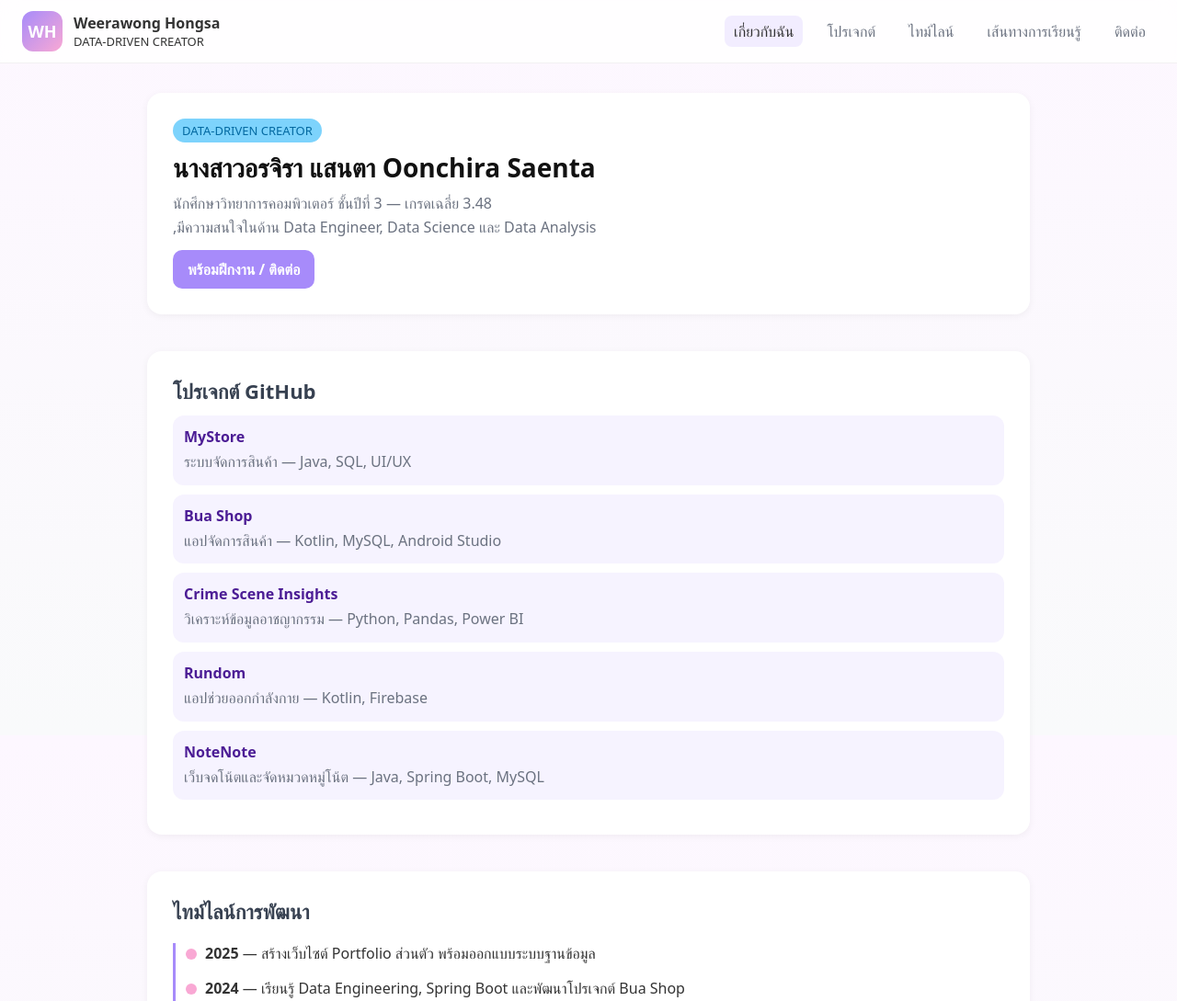
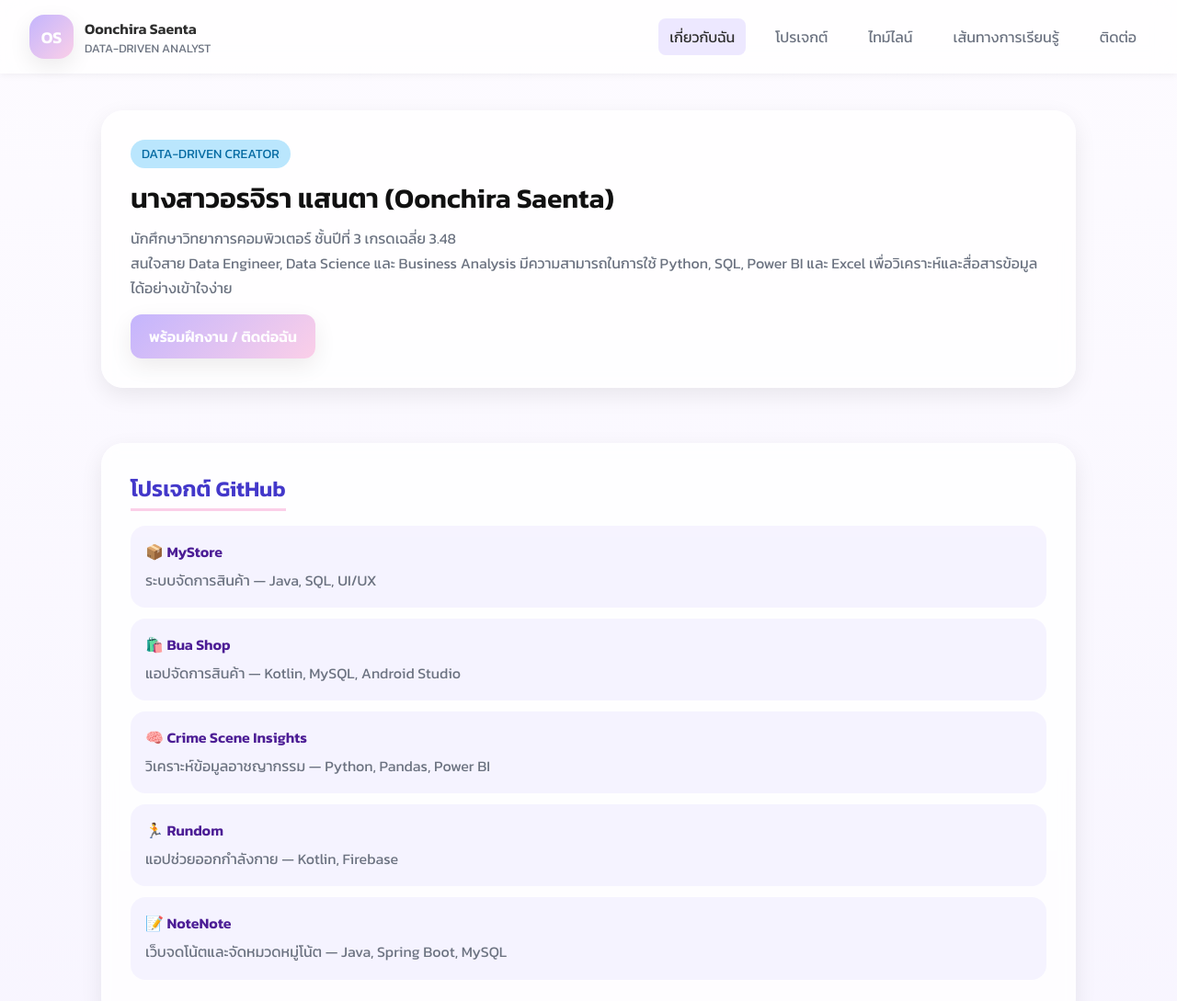
Before and after one commit to first88-jj/oonchira.github.io, a plain HTML site: page index.html in a window 1280 px wide. Shown: the top 1089 px of the page at 92% size. Drawn offline with Linux system fonts and the light colour scheme.

Commit message:
Update index.html

```diff
--- a/index.html
+++ b/index.html
@@ -3,71 +3,74 @@
 <head>
   <meta charset="utf-8">
   <meta name="viewport" content="width=device-width,initial-scale=1">
-  <title>Weerawong Hongsa — Portfolio</title>
-  <meta name="description" content="Oonchira Saenta นางสาวอรจิรา แสนตา — นางสาวอรจิรา แสนตา ปัจจุบันอายุ 20ปี นักศึกษาสาขาวิทยาการคอมพิวเตอร์ ชั้นปีที่3 ที่มีความสนใจด้าน Data Analysis, Data Science และ Business Analysis มีพื้นฐานในการวิเคราะห์ข้อมูล การจัดการฐานข้อมูล และการสร้าง Dashboard ด้วยเครื่องมือต่าง ๆ เช่น Python, SQL, Excel และ Power BI มีความสามารถในการประยุกต์ความรู้ด้าน Data Engineering เพื่อเตรียมและจัดการข้อมูลสำหรับการวิเคราะห์ พร้อมทั้งมีทักษะการคิดเชิงวิเคราะห์และการสื่อสารข้อมูลให้เข้าใจง่าย มุ่งมั่นที่จะพัฒนาทักษะด้านการวิเคราะห์ข้อมูลในสภาพแวดล้อมการทำงานจริง">
-  <link rel="icon" href="data:,"><style>
+  <title>Oonchira Saenta — Portfolio</title>
+  <meta name="description" content="Portfolio ของนางสาวอรจิรา แสนตา นักศึกษาวิทยาการคอมพิวเตอร์ สนใจด้าน Data Analysis, Data Science และ Business Analysis">
+  <link rel="icon" href="data:,"><link rel="preconnect" href="https://fonts.googleapis.com"><link rel="preconnect" href="https://fonts.gstatic.com" crossorigin><link href="https://fonts.googleapis.com/css2?family=Kanit:wght@300;400;600&family=Poppins:wght@300;400;600&display=swap" rel="stylesheet">
+  <style>
   :root{
-    --bg:#f9f9fb;
-    --card:#ffffff;
-    --text:#333;
+    --bg1:#fdfbff;
+    --bg2:#f3f0ff;
+    --card:#ffffffcc;
+    --text:#2d2d2d;
     --muted:#6b7280;
-    --accent:#a78bfa;
-    --accent2:#f9a8d4;
-    --accent3:#7dd3fc;
+    --accent:#c4b5fd;
+    --accent2:#fbcfe8;
+    --accent3:#bae6fd;
+    --shadow:0 8px 25px rgba(0,0,0,0.08);
   }
   *{box-sizing:border-box;margin:0;padding:0}
-  html,body{height:100%}
   body{
-    font-family:'Poppins',ui-sans-serif,system-ui,-apple-system,'Segoe UI',Roboto,'Helvetica Neue',Arial;
-    background:linear-gradient(180deg,#fdf7ff 0%,#f9fafb 100%);
+    font-family:'Kanit','Poppins',sans-serif;
+    background:linear-gradient(180deg,var(--bg1) 0%,var(--bg2) 100%);
     color:var(--text);
     scroll-behavior:smooth;
   }
   header{
-    position:sticky;top:0;z-index:10;background:rgba(255,255,255,0.8);
-    backdrop-filter:blur(10px);
-    border-bottom:1px solid rgba(0,0,0,0.05);
-    display:flex;align-items:center;justify-content:space-between;padding:12px 24px;
+    position:sticky;top:0;z-index:10;background:rgba(255,255,255,0.7);
+    backdrop-filter:blur(12px);
+    box-shadow:0 2px 8px rgba(0,0,0,0.05);
+    display:flex;align-items:center;justify-content:space-between;padding:16px 32px;
   }
   .brand{display:flex;align-items:center;gap:12px}
   .logo{
-    width:44px;height:44px;border-radius:12px;
+    width:48px;height:48px;border-radius:16px;
     background:linear-gradient(135deg,var(--accent),var(--accent2));
-    display:flex;align-items:center;justify-content:center;font-weight:700;color:white;font-size:18px;
+    display:flex;align-items:center;justify-content:center;font-weight:700;color:white;font-size:18px;box-shadow:var(--shadow);
   }
-  nav ul{display:flex;gap:16px;list-style:none}
+  nav ul{display:flex;gap:20px;list-style:none}
   nav a{
     color:var(--muted);text-decoration:none;font-weight:500;
-    padding:6px 10px;border-radius:8px;transition:0.2s;
+    padding:8px 12px;border-radius:8px;transition:0.25s;
   }
-  nav a:hover,nav a.active{color:var(--text);background:rgba(167,139,250,0.15)}
-  .container{max-width:1000px;margin:0 auto;padding:32px 20px}
-  section{scroll-margin-top:90px;margin-bottom:40px;background:var(--card);padding:28px;border-radius:16px;box-shadow:0 2px 8px rgba(0,0,0,0.05)}
-  .tag{display:inline-block;background:var(--accent3);color:#0369a1;padding:4px 10px;border-radius:999px;font-size:13px;margin-bottom:8px}
+  nav a:hover,nav a.active{color:var(--text);background:rgba(196,181,253,0.3)}
+  .container{max-width:1100px;margin:0 auto;padding:40px 20px}
+  section{scroll-margin-top:100px;margin-bottom:60px;background:var(--card);padding:32px;border-radius:24px;box-shadow:var(--shadow);backdrop-filter:blur(8px);transition:0.3s}
+  section:hover{transform:translateY(-3px)}
+  .tag{display:inline-block;background:var(--accent3);color:#0369a1;padding:5px 12px;border-radius:999px;font-size:14px;margin-bottom:10px;font-weight:500}
   h1,h2{color:#111;font-weight:700}
-  h1{font-size:28px;margin-bottom:8px}
-  h2.section-title{font-size:22px;margin-bottom:12px;color:#374151}
-  p{color:var(--muted);line-height:1.6}
-  .projects .project{padding:12px;border-radius:12px;margin-bottom:10px;background:rgba(167,139,250,0.1);transition:0.3s}
-  .projects .project:hover{background:rgba(167,139,250,0.25);transform:translateY(-2px)}
-  .project h4{margin-bottom:4px;color:#4c1d95}
-  .timeline{position:relative;margin:20px 0;padding-left:20px;border-left:3px solid var(--accent)}
-  .timeline-item{margin-bottom:16px;padding-left:12px;position:relative}
-  .timeline-item::before{content:'';position:absolute;left:-9px;top:6px;width:12px;height:12px;border-radius:50%;background:var(--accent2)}
-  .contact-info p{display:flex;align-items:center;gap:8px;font-size:15px}
-  footer{text-align:center;margin:40px 0 10px 0;color:var(--muted);font-size:13px}
-  a.btn{display:inline-block;background:var(--accent);color:white;padding:10px 16px;border-radius:10px;text-decoration:none;font-weight:600;margin-top:12px}
-  a.btn:hover{opacity:0.9}
-  @media(max-width:880px){nav ul{flex-wrap:wrap;gap:8px}.container{padding:16px}}
+  h1{font-size:30px;margin-bottom:8px}
+  h2.section-title{font-size:24px;margin-bottom:16px;color:#4338ca;border-bottom:3px solid var(--accent2);display:inline-block;padding-bottom:4px}
+  p{color:var(--muted);line-height:1.7;font-size:16px}
+  .projects .project{padding:16px;border-radius:16px;margin-bottom:12px;background:rgba(196,181,253,0.15);transition:0.3s}
+  .projects .project:hover{background:rgba(196,181,253,0.3);transform:translateY(-4px)}
+  .project h4{margin-bottom:6px;color:#4c1d95;font-weight:600}
+  .timeline{position:relative;margin:20px 0;padding-left:28px;border-left:3px solid var(--accent)}
+  .timeline-item{margin-bottom:20px;padding-left:14px;position:relative}
+  .timeline-item::before{content:'';position:absolute;left:-10px;top:8px;width:14px;height:14px;border-radius:50%;background:var(--accent2);box-shadow:0 0 0 3px #fff}
+  .contact-info p{display:flex;align-items:center;gap:10px;font-size:16px;margin:6px 0}
+  footer{text-align:center;margin:50px 0 20px;color:var(--muted);font-size:14px}
+  a.btn{display:inline-block;background:linear-gradient(135deg,var(--accent),var(--accent2));color:white;padding:12px 20px;border-radius:12px;text-decoration:none;font-weight:600;margin-top:14px;box-shadow:var(--shadow)}
+  a.btn:hover{opacity:0.95;transform:scale(1.03)}
+  @media(max-width:880px){nav ul{flex-wrap:wrap;gap:10px}.container{padding:20px}.logo{width:40px;height:40px}}
   </style>
 </head>
 <body>
   <header>
     <div class="brand">
-      <div class="logo">WH</div>
+      <div class="logo">OS</div>
       <div>
-        <div style="font-weight:700">Weerawong Hongsa</div>
-        <div class="muted" style="font-size:13px">DATA-DRIVEN CREATOR</div>
+        <div style="font-weight:700">Oonchira Saenta</div>
+        <div style="font-size:13px;color:var(--muted)">DATA-DRIVEN ANALYST</div>
       </div>
     </div>
     <nav>
@@ -84,19 +87,19 @@
   <div class="container">
     <section id="about">
       <span class="tag">DATA-DRIVEN CREATOR</span>
-      <h1>นางสาวอรจิรา แสนตา Oonchira Saenta</h1>
-      <p>นักศึกษาวิทยาการคอมพิวเตอร์ ชั้นปีที่ 3 — เกรดเฉลี่ย 3.48<br>,มีความสนใจในด้าน Data Engineer, Data Science และ Data Analysis</p>
-      <a class="btn" href="#contact">พร้อมฝึกงาน / ติดต่อ</a>
+      <h1>นางสาวอรจิรา แสนตา (Oonchira Saenta)</h1>
+      <p>นักศึกษาวิทยาการคอมพิวเตอร์ ชั้นปีที่ 3 เกรดเฉลี่ย 3.48<br>สนใจสาย Data Engineer, Data Science และ Business Analysis มีความสามารถในการใช้ Python, SQL, Power BI และ Excel เพื่อวิเคราะห์และสื่อสารข้อมูลได้อย่างเข้าใจง่าย</p>
+      <a class="btn" href="#contact">พร้อมฝึกงาน / ติดต่อฉัน</a>
     </section>
 
     <section id="projects">
       <h2 class="section-title">โปรเจกต์ GitHub</h2>
       <div class="projects">
-        <div class="project"><h4>MyStore</h4><p>ระบบจัดการสินค้า — Java, SQL, UI/UX</p></div>
-        <div class="project"><h4>Bua Shop</h4><p>แอปจัดการสินค้า — Kotlin, MySQL, Android Studio</p></div>
-        <div class="project"><h4>Crime Scene Insights</h4><p>วิเคราะห์ข้อมูลอาชญากรรม — Python, Pandas, Power BI</p></div>
-        <div class="project"><h4>Rundom</h4><p>แอปช่วยออกกำลังกาย — Kotlin, Firebase</p></div>
-        <div class="project"><h4>NoteNote</h4><p>เว็บจดโน้ตและจัดหมวดหมู่โน้ต — Java, Spring Boot, MySQL</p></div>
+        <div class="project"><h4>📦 MyStore</h4><p>ระบบจัดการสินค้า — Java, SQL, UI/UX</p></div>
+        <div class="project"><h4>🛍️ Bua Shop</h4><p>แอปจัดการสินค้า — Kotlin, MySQL, Android Studio</p></div>
+        <div class="project"><h4>🧠 Crime Scene Insights</h4><p>วิเคราะห์ข้อมูลอาชญากรรม — Python, Pandas, Power BI</p></div>
+        <div class="project"><h4>🏃 Rundom</h4><p>แอปช่วยออกกำลังกาย — Kotlin, Firebase</p></div>
+        <div class="project"><h4>📝 NoteNote</h4><p>เว็บจดโน้ตและจัดหมวดหมู่โน้ต — Java, Spring Boot, MySQL</p></div>
       </div>
     </section>
 
@@ -104,29 +107,29 @@
       <h2 class="section-title">ไทม์ไลน์การพัฒนา</h2>
       <div class="timeline">
         <div class="timeline-item"><strong>2025</strong> — สร้างเว็บไซต์ Portfolio ส่วนตัว พร้อมออกแบบระบบฐานข้อมูล</div>
-        <div class="timeline-item"><strong>2024</strong> — เรียนรู้ Data Engineering, Spring Boot และพัฒนาโปรเจกต์ Bua Shop</div>
+        <div class="timeline-item"><strong>2024</strong> — ศึกษา Data Engineering และพัฒนาโปรเจกต์ Bua Shop</div>
         <div class="timeline-item"><strong>2023</strong> — พัฒนาแอป Kotlin ตัวแรก และเรียนรู้พื้นฐาน Machine Learning</div>
-        <div class="timeline-item"><strong>2022</strong> — เริ่มต้นเรียนวิทยาการคอมพิวเตอร์ และพัฒนาโปรเจกต์แรก</div>
+        <div class="timeline-item"><strong>2022</strong> — เริ่มต้นเรียนวิทยาการคอมพิวเตอร์ และทำโปรเจกต์แรก</div>
       </div>
     </section>
 
     <section id="learning">
       <h2 class="section-title">เส้นทางการเรียนรู้</h2>
-      <p>Coloring — Neural Networks and Deep Learning (กันยายน 2568 - ตุลาคม 2568)</p>
-      <p>Bua Shop — Database Management System & Design (ธันวาคม 2567 - มกราคม 2568)</p>
-      <p>Rundom — Programming for Mobile Application (พฤษภาคม 2567 - ตุลาคม 2567)</p>
+      <p>🎨 Neural Networks and Deep Learning (กันยายน 2568 - ตุลาคม 2568)</p>
+      <p>🧩 Database Management System & Design (ธันวาคม 2567 - มกราคม 2568)</p>
+      <p>📱 Programming for Mobile Application (พฤษภาคม 2567 - ตุลาคม 2567)</p>
     </section>
 
     <section id="contact">
       <h2 class="section-title">ติดต่อ</h2>
       <div class="contact-info">
         <p>📍 ขอนแก่น</p>
-        <p>📞 0953308944</p>
+        <p>📞 095-330-8944</p>
         <p>✉️ <a href="mailto:3224oonchira@gmail.com">3224oonchira@gmail.com</a></p>
       </div>
     </section>
 
-    <footer>© 2025 Oonchira — Design & Code by Oonchira</footer>
+    <footer>© 2025 Oonchira Saenta — Design & Code by Oonchira</footer>
   </div>
 
   <script>
```
